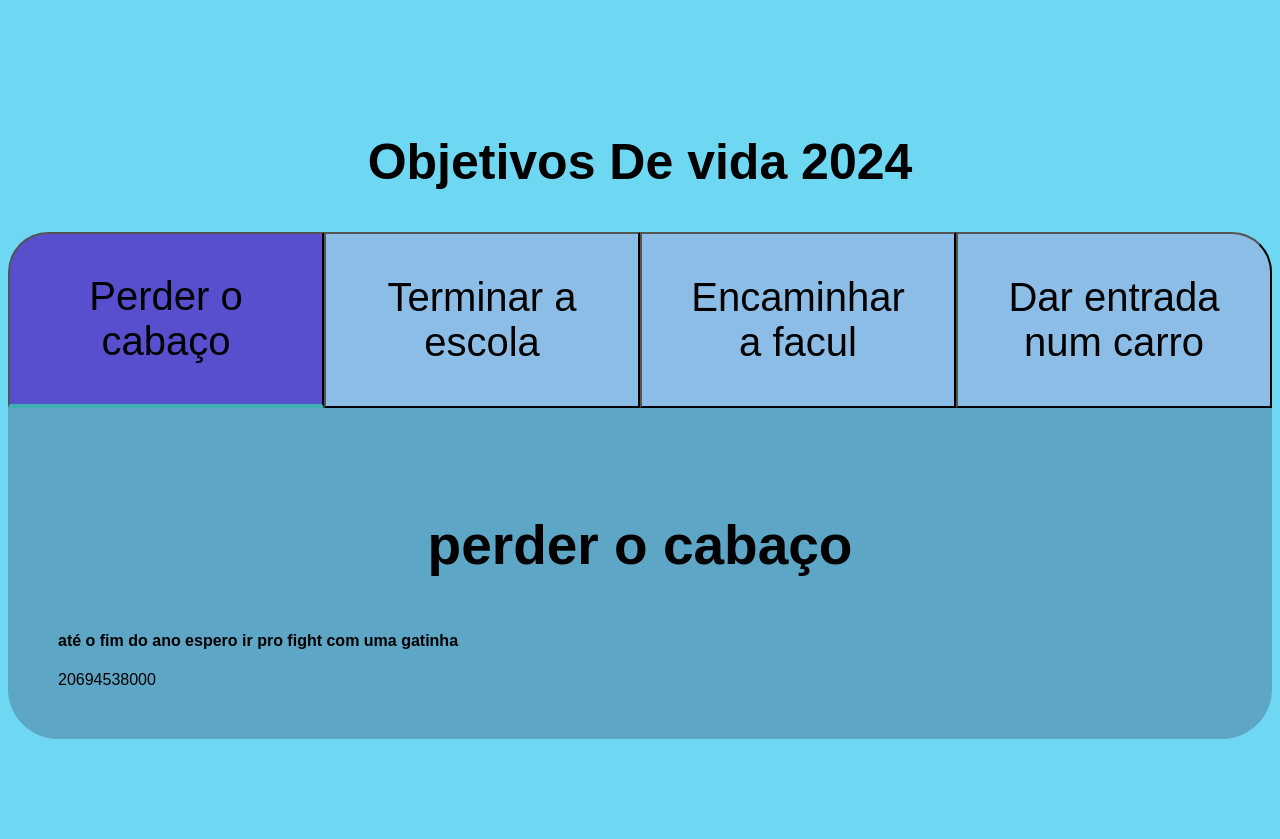
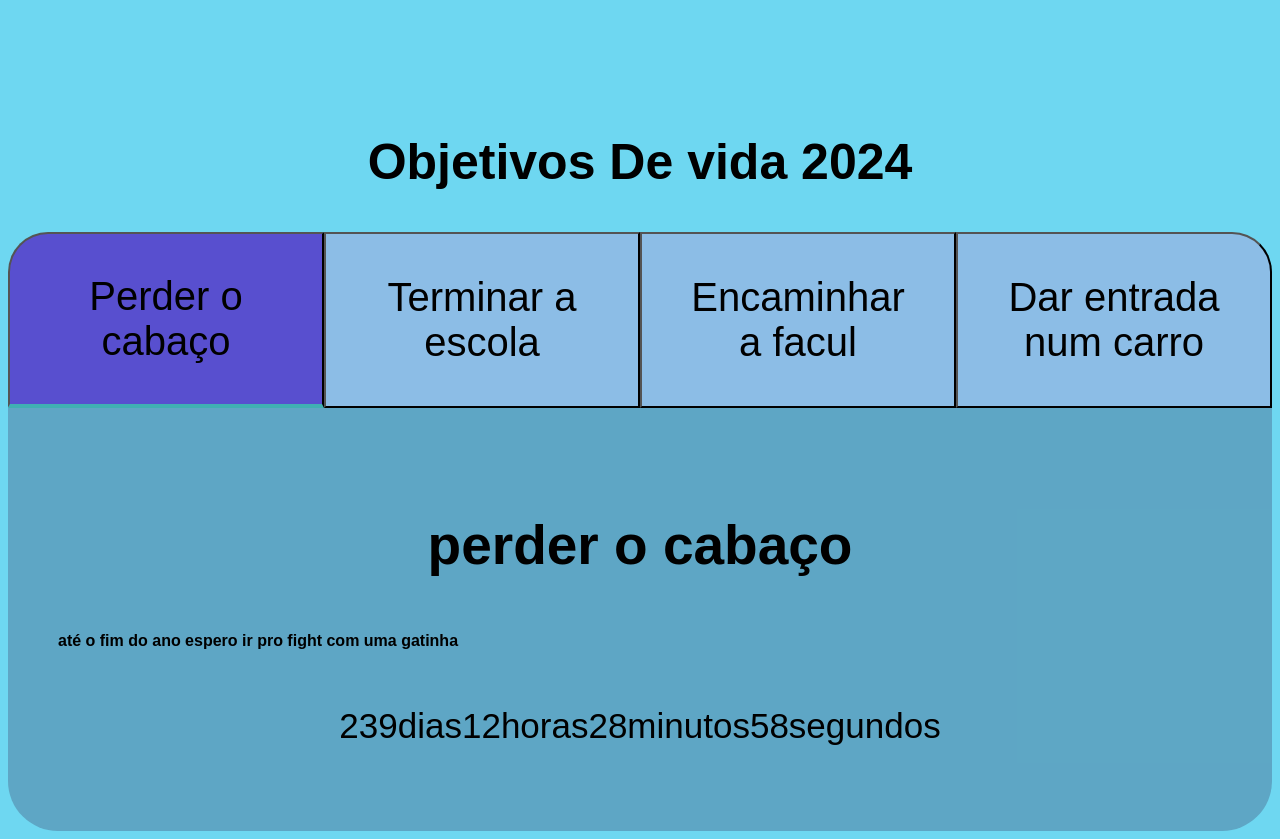
Before and after one commit to Zottilenda01/obj2024, a plain HTML site: page metas-de-vida-main/Metas de vida/index.html in a window 1280 px wide. Before the commit the page ends 800 px from the top, so only its background shows below. Drawn offline with Linux system fonts and the light colour scheme; a web font is replaced by a local one.

Commit message:
Add files via upload

```diff
--- a/metas-de-vida-main/Metas de vida/main.js
+++ b/metas-de-vida-main/Metas de vida/main.js
@@ -2,6 +2,9 @@ const botoes = document.querySelectorAll(".botao");
 const textos = document.querySelectorAll(".aba-conteudo");
 const contadores=document.querySelectorAll(".contador");
 const tempoObjetivo1= new Date("2024-12-31T23:59");
+const tempoObjetivo2= new Date("2024-12-31T23:59");
+const tempoObjetivo3= new Date("2024-12-31T23:59");
+const tempoObjetivo4= new Date("2024-12-31T23:59");
 const tempoAtual= new Date;
 //Declara quais elementos vão ser lidos. O script vai ler todos que tiverem a classe "botao".
 
@@ -19,4 +22,22 @@ for(let i=0;i <botoes.length;i++){
     }
 }
 
-contadores[0].textContent=tempoObjetivo1-tempoAtual;
+contadores[0].textContent=calculaTempo(tempoObjetivo1);
+contadores[1].textContent=calculaTempo(tempoObjetivo2);
+contadores[2].textContent=calculaTempo(tempoObjetivo3);
+contadores[3].textContent=calculaTempo(tempoObjetivo4);
+
+
+function calculaTempo(tempoObjetivo){
+    let tempoAtual=new Date();
+    let tempoFinal=tempoObjetivo-tempoAtual;
+    let segundos=Math.floor(tempoFinal/1000);
+    let minutos=Math.floor(segundos/60);
+    let horas=Math.floor(minutos/60);
+    let dias=Math.floor(horas/24);
+
+    segundos%=60;
+    minutos%=60;
+    horas%=24;
+    return dias+"dias"+horas+"horas"+minutos+"minutos"+segundos+"segundos";
+}
--- a/metas-de-vida-main/Metas de vida/style.css
+++ b/metas-de-vida-main/Metas de vida/style.css
@@ -66,3 +66,8 @@ border-radius:0 0 50px 50px;
 .aba-conteudo-titulo-secundario{
     color: var(--texto1);
 }
+.contador{
+    font-size: 35px;
+    text-align: center;
+    padding:1em;
+}
```
